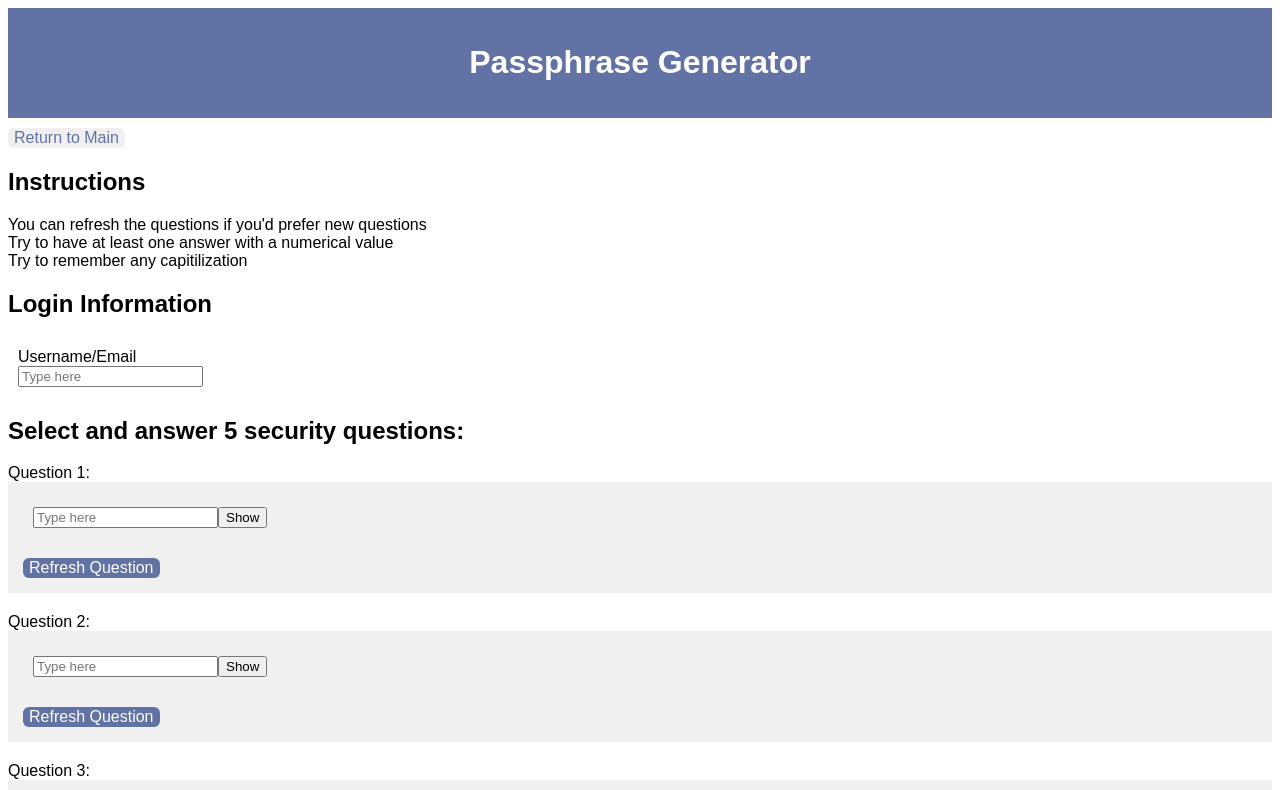
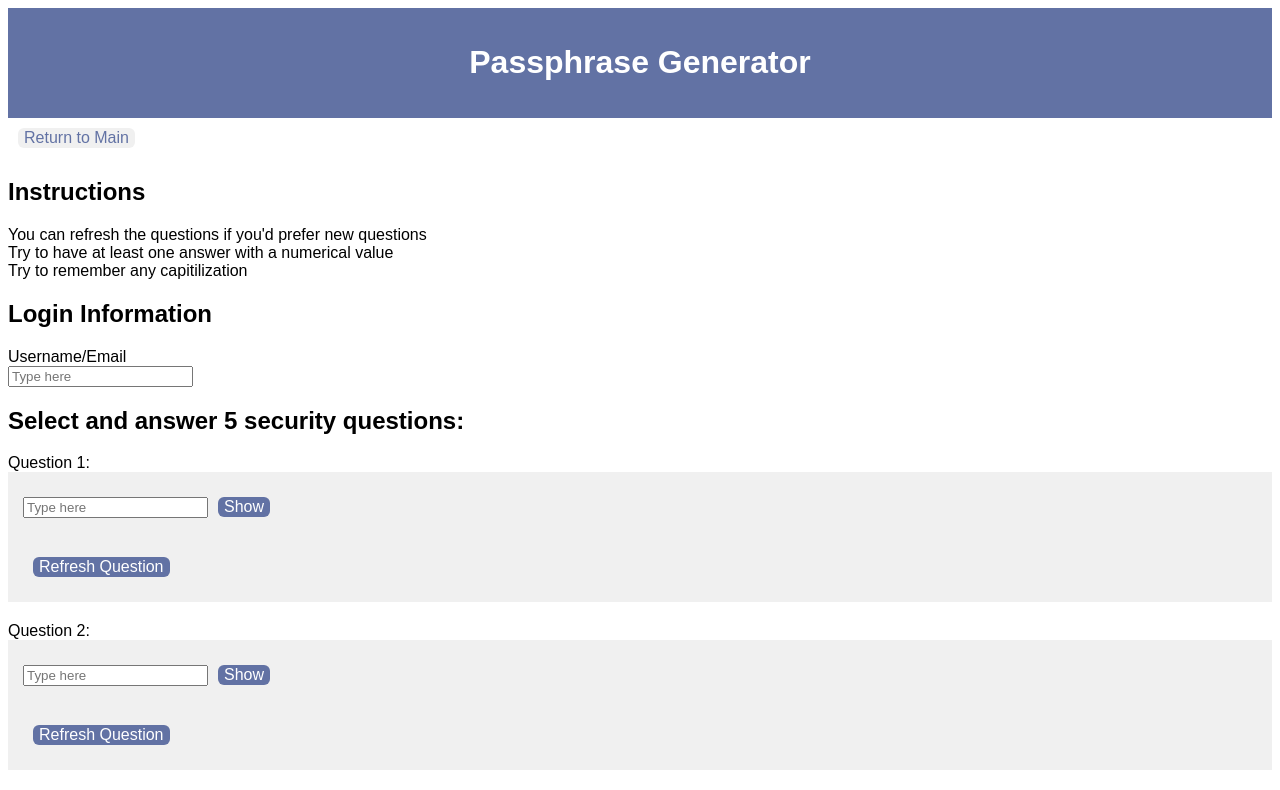
Before and after one commit to jillacinth/PassphraseGenerator, a Next.js app in the folder front-end/: page /create in a window 1280 px wide. Shown: the top 790 px of the page. Built offline with nearby package versions, Linux system fonts and the light colour scheme; no server answers.

Commit message:
added style sheet

```diff
--- a/front-end/components/Login.js
+++ /dev/null
@@ -1,6 +0,0 @@
-// components/Login.js
-
-export const Login = () => {
-};
-
-export default Login;
--- a/front-end/components/Menu.js
+++ b/front-end/components/Menu.js
@@ -3,30 +3,6 @@ import React from "react";
 
 export const Menu = () => {
     const router = useRouter(); // Use Next.js router
-
-    const divStyle = {
-        marginTop: '25px',
-        marginBottom: '200px',
-        backgroundColor: '#f0f0f0',
-        justifyContent: 'center',
-        alignItems: 'center',
-        textAlign: 'center',
-        fontFamily: 'sans-serif',
-        paddingTop: '50px',
-        paddingBottom: '50px',
-        width: '80%',
-        margin: 'auto',
-      }
-
-      const buttonStyle = {
-        backgroundColor: 'transparent',
-        color: '#6272a4',
-        borderRadius: '6px',
-        border: 'none',
-        cursor: "pointer",
-        fontSize: "24px",
-        transition: "background 0.3s"
-      }
 
     const handleLogout = () => {
         localStorage.removeItem("authenticated");
@@ -35,30 +11,21 @@ export const Menu = () => {
     };
 
     return (
-        <div style={divStyle}>
-            <button style={buttonStyle} onClick={() => router.push("/getPassword")}>Retrieve Password</button> <br></br>
-            <button style={buttonStyle} onClick={() => router.push("/CreatePassphrase")}>Create Passphrase</button><br></br>
-            <button style={buttonStyle} onClick={handleLogout}>Logout</button><br></br>
+        <div className="menu">
+            <button className="mainMenu" onClick={() => router.push("/getPassword")}>Retrieve Password</button> <br></br>
+            <button className="mainMenu" onClick={() => router.push("/CreatePassphrase")}>Create Passphrase</button><br></br>
+            <button className="mainMenu" onClick={handleLogout}>Logout</button><br></br>
         </div>
     );
 };
 
 export const ReturnToMain = () => {
     const router = useRouter(); // Use Next.js router
-    const buttonStyle = {
-        marginTop: '10px',
-        backgroundColor: '#f0f0f0',
-        color: '#6272a4',
-        borderRadius: '6px',
-        border: 'none',
-        cursor: "pointer",
-        fontSize: "16px",
-        transition: "background 0.3s"
-    }
+
 
     return (
         <div>
-            <button style={buttonStyle} onClick={() => router.push("/")}>Return to Main</button>
+            <button className="returnMain" onClick={() => router.push("/")}>Return to Main</button>
         </div>
     );
 };
--- a/front-end/components/TextBoxComponent.js
+++ b/front-end/components/TextBoxComponent.js
@@ -10,13 +10,8 @@ export const TextInput = ({ label, placeholder, onChange }) => {
     if (onChange) onChange(e.target.value);
   };
 
-  const divStyle = {
-    marginBottom: '20px', // Adds space below each div
-    padding: '10px',      // Adds space inside the div
-  };
-
   return (
-    <div style={divStyle}>
+    <div className="extraPadding">
       {label && <label>{label} <br /> </label>}
       <input
         type="text"
@@ -32,19 +27,13 @@ export const SensitiveInput = ({ label, placeholder, onChange }) => {
   const [value, setValue] = useState("");
   const [isVisible, setIsVisible] = useState(false); // State to toggle visibility
 
-  const divStyle = {
-    marginBottom: '20px', // Adds space below each div
-    padding: '10px',      // Adds space inside the div
-  };
-
-
   const handleChange = (e) => {
     setValue(e.target.value);
     if (onChange) onChange(e.target.value);
   };
 
   return (
-    <div style={divStyle}>
+    <div className="extraPadding">
       {label && <label>{label}</label>}
       <div>
         <input
@@ -70,23 +59,6 @@ export const SecurityQuestion = ({ index, onAnswerChange }) => {
   const [answer, setAnswer] = useState("");
   const [refreshTrigger, setRefreshTrigger] = useState(0); // Used to trigger re-fetching
 
-  const divStyle = {
-    marginBottom: '20px',  // Adds space between this and the next div
-    padding: '15px',       // Adds space inside the div content
-    backgroundColor: '#f0f0f0', // Example background for better visibility
-    fontFamily: 'sans-serif'
-  }
-
-  const buttonStyle = {
-    backgroundColor: '#6272a4',
-    color: 'white',
-    borderRadius: '6px',
-    border: 'none',
-    cursor: "pointer",
-    fontSize: "16px",
-    transition: "background 0.3s"
-  }
-
   const refreshQuestions = () => {
       setRefreshTrigger(prev => prev + 1); //sets trigger for refresh
   }
@@ -110,7 +82,7 @@ export const SecurityQuestion = ({ index, onAnswerChange }) => {
   };
 
   return (
-    <div style={divStyle}>
+    <div className="blockDiv">
       {securityQ ? (  // Since securityQ is a single object, no need for .map()
           <SensitiveInput
               label={securityQ.QContent}
@@ -120,7 +92,7 @@ export const SecurityQuestion = ({ index, onAnswerChange }) => {
       ) : (
           <p>Loading question...</p>
       )}
-      <button style={buttonStyle} onClick={refreshQuestions}>Refresh Question</button>
+      <button className="smallButton" onClick={refreshQuestions}>Refresh Question</button>
     </div>
   );
 };
--- /dev/null
+++ b/front-end/components/_app.js
@@ -0,0 +1,5 @@
+import '../styles/styles.css'; // Import global styles
+
+export default function MyApp({ Component, pageProps }) {
+  return <Component {...pageProps} />;
+}
--- a/front-end/index.css
+++ /dev/null
@@ -1,9 +0,0 @@
-button {
-    background-color: #6272a4;
-    color: white;
-    border-radius: 6px;
-    border: none;
-    cursor: pointer;
-    font-size: 16px;
-    transition: background 0.3s;
-}
--- /dev/null
+++ b/front-end/pages/_app.js
@@ -0,0 +1,5 @@
+import '../styles/styles.css'; // Import global styles
+
+export default function MyApp({ Component, pageProps }) {
+  return <Component {...pageProps} />;
+}
--- a/front-end/pages/create.js
+++ b/front-end/pages/create.js
@@ -4,6 +4,7 @@ import React, { useEffect, useState } from 'react';
 import { ReturnToMain } from '../components/Menu';
 import { SecurityQuestion, TextInput } from '../components/TextBoxComponent';
 import { SALT } from '../components/salt';
+//import '../styles/styles.css';
 
 export const Create = () => {
     const router = useRouter(); // Use Next.js router
@@ -37,32 +38,6 @@ export const Create = () => {
         q4: { QNum: null},
         q5: { QNum: null},
     });
-
-    const divStyle = {
-        marginBottom: '200px',
-        fontFamily: 'sans-serif',
-    };
-    const header = {
-        marginBottom: '25px',
-        backgroundColor: '#6272a4',
-        color: 'white',
-        fontFamily: 'sans-serif',
-        paddingTop: '15px',
-        paddingBottom: '15px',
-        margin: 'auto',
-        textAlign: 'center',
-    };
-
-    const saveButton = {
-        backgroundColor: '#6272a4',
-        color: 'white',
-        borderRadius: '6px',
-        border: 'none',
-        cursor: "pointer",
-        fontSize: "24px",
-        transition: "background 0.3s",
-        marginBottom: '15px',
-    };
 
     const handleUsernameChange = (answer) => {
         setSecurityAnswers((prev) => ({
@@ -118,8 +93,8 @@ export const Create = () => {
     };
 
     return (
-        <div style={divStyle}>
-            <div style={header}>
+        <div className='createDiv'>
+            <div className='header'>
                 <h1>Passphrase Generator</h1>
             </div>
             <ReturnToMain />
@@ -142,7 +117,7 @@ export const Create = () => {
                 </div>
             ))}
 
-            <button style={saveButton} onClick={handleSubmit}>Save Data</button>
+            <button className='save' onClick={handleSubmit}>Save Data</button>
         </div>
     );
 };
--- /dev/null
+++ b/front-end/styles/styles.css
@@ -0,0 +1,139 @@
+div{
+    font-family: sans-serif;
+}
+
+button {
+    background-color: #6272a4;
+    color: white;
+    border-radius: 6px;
+    border: none;
+    cursor: pointer;
+    font-size: 16px;
+    transition: background-color 0.3s ease-in-out;
+    margin: 10px; /* Adds spacing around the button */
+}
+
+/* Hover effect */
+button:hover {
+    background-color: #536199; /* Slightly darker shade on hover */
+}
+
+/* Optional: Add focus outline for accessibility */
+button:focus {
+    outline: 2px solid #ffffff;
+    outline-offset: 2px;
+}
+
+
+.header {
+    margin-bottom: 50px;
+    background-color: #6272a4;
+    color: white;
+    font-family: sans-serif;
+    padding-top: 15px;
+    padding-bottom: 15px;
+    margin: auto;
+    text-align: center;
+}
+
+.save {
+    background-color: #6272a4;
+    color: white;
+    border-radius: 6px;
+    border: none;
+    cursor: pointer;
+    font-size: 24px;
+    padding: 10px 20px; /* Adds space inside the button */
+    transition: background-color 0.3s ease-in-out;
+    margin-bottom: 15px;
+    text-align: center;
+}
+
+/* Hover effect */
+.save:hover {
+    background-color: #536199; /* Slightly darker shade on hover */
+}
+
+/* Optional: Add focus outline for accessibility */
+.save:focus {
+    outline: 2px solid #ffffff;
+    outline-offset: 2px;
+}
+
+.createDiv {
+    margin-bottom: 200px;
+    font-family: sans-serif;
+}
+
+.extraPadding {
+    margin-bottom: 20px;
+    padding: '10px';
+}
+
+.blockDiv { /* Grayish blocks*/
+    display: block;
+    visibility: visible;
+    margin-bottom: 20px;
+    padding: 15px;
+    background-color: #F0F0F0;
+    font-family: sans-serif;
+}
+
+.loginBlock {
+    background-color: #f0f0f0;
+    justify-content: center;
+    align-items: center;
+    text-align: center;
+    font-family: sans-serif;
+    height: 100vh;
+}
+
+.menu {
+    margin-top: 25px;
+    margin-bottom: 200px;
+    background-color: #f0f0f0;
+    justify-content: center;
+    align-items: center;
+    text-align: center;
+    font-family: sans-serif;
+    padding-top: 50px;
+    padding-bottom: 50px;
+    width: 80%;
+    margin: auto;
+}
+
+.returnMain {
+    margin-top: 10px;
+    background-color: #f0f0f0;
+    color: #6272a4;
+    border-radius: 6px;
+    border: none;
+    cursor: pointer;
+    font-size: 16px;
+    transition: background-color 0.3s ease-in-out;
+}
+
+.returnMain:hover {
+    background-color: #f0f0f07b; /* Slightly darker shade on hover */
+}
+
+/* Optional: Add focus outline for accessibility */
+.returnMain:focus {
+    outline: 2px solid #f0f0f07b;
+    outline-offset: 2px;
+}
+
+.mainMenu {
+    background-color: transparent;
+    color: #6272a4;
+    border-radius: 6px;
+    border: none;
+    cursor: pointer;
+    font-size: 24px;
+    transition: background-color 0.3s ease-in-out;
+}
+
+.mainMenu:hover {
+    background-color: #6272a4;
+    color: #f0f0f0f0;
+}
```
Also changed, not shown: front-end/pages/CreatePassphrase.js (+3 -31 lines), front-end/pages/LoginPage.js (+5 -36 lines), front-end/pages/getPassword.js (+9 -13 lines), front-end/pages/index.js (+2 -12 lines).
